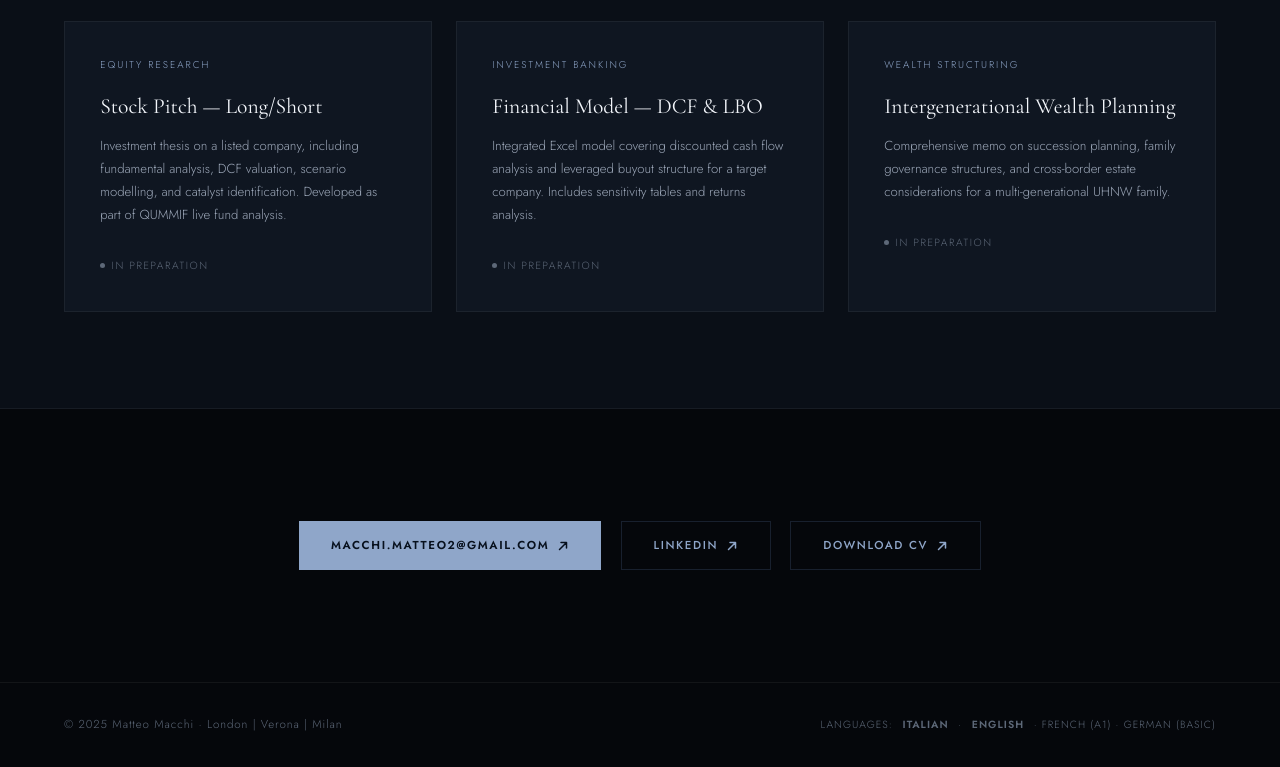
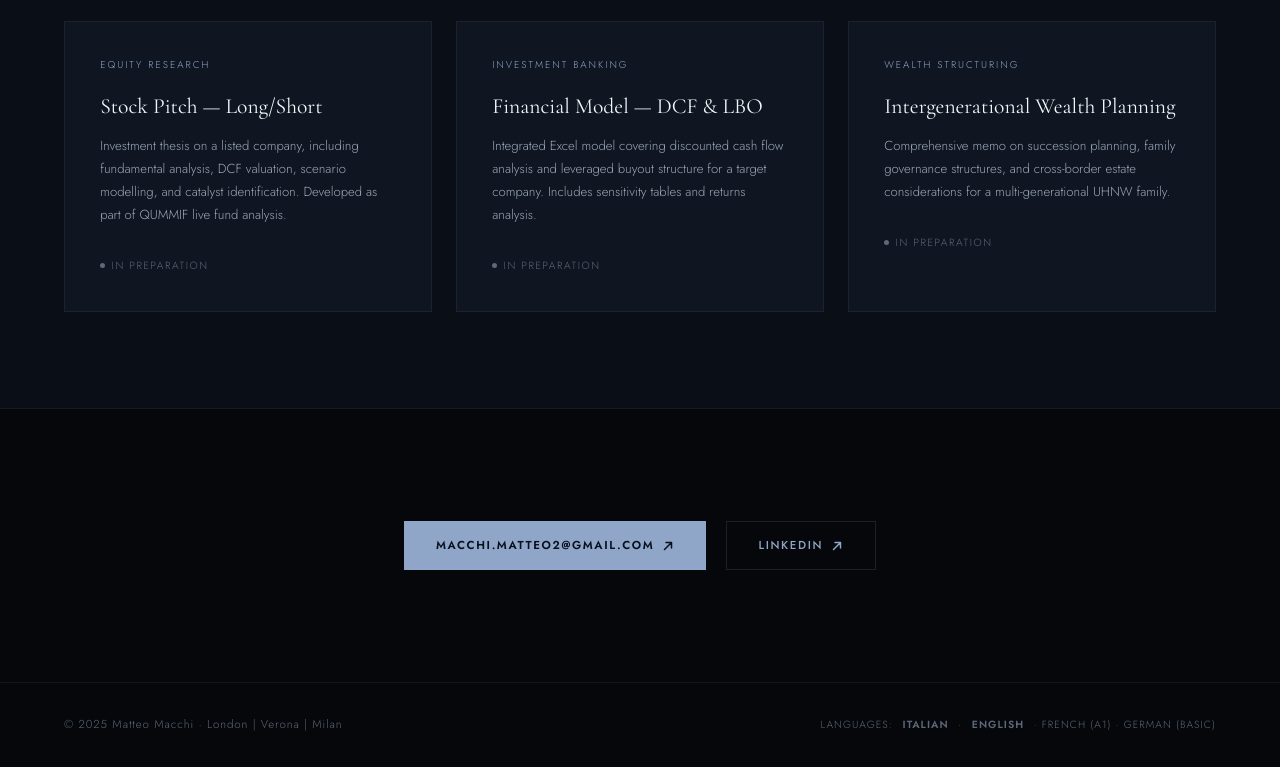
Before and after one commit to Matteo-Macchi/Matteo-Macchi.github.io, a plain HTML site: page index.html in a window 1280 px wide. Shown: the part 4820-5587 px from the top of the page. Drawn offline with nearby package versions, Linux system fonts and the light colour scheme.

Commit message:
Remove 'Download CV' button from index.html
Removed the 'Download CV' button from the section.

```diff
--- a/index.html
+++ b/index.html
@@ -938,22 +938,13 @@ I combine analytical rigor with practical exposure to high-net-worth advisory, w
       <path d="M2.5 9.5L9.5 2.5M9.5 2.5H4M9.5 2.5V8" stroke="currentColor" stroke-width="1.5" stroke-linecap="round" stroke-linejoin="round"/>
     </svg>
   </a>
-
   <a href="https://www.linkedin.com/in/matteo-macchi02" target="_blank" class="btn-secondary">
     LinkedIn
     <svg width="12" height="12" viewBox="0 0 12 12" fill="none">
       <path d="M2.5 9.5L9.5 2.5M9.5 2.5H4M9.5 2.5V8" stroke="currentColor" stroke-width="1.5" stroke-linecap="round" stroke-linejoin="round"/>
     </svg>
   </a>
-
-  <a href="Matteo_Macchi_CV.pdf" target="_blank" class="btn-secondary">
-    Download CV
-    <svg width="12" height="12" viewBox="0 0 12 12" fill="none">
-      <path d="M2.5 9.5L9.5 2.5M9.5 2.5H4M9.5 2.5V8" stroke="currentColor" stroke-width="1.5" stroke-linecap="round" stroke-linejoin="round"/>
-    </svg>
-  </a>
-</div>
-  </section>
+</div>  </section>
 
   <!-- FOOTER -->
   <footer>
```
